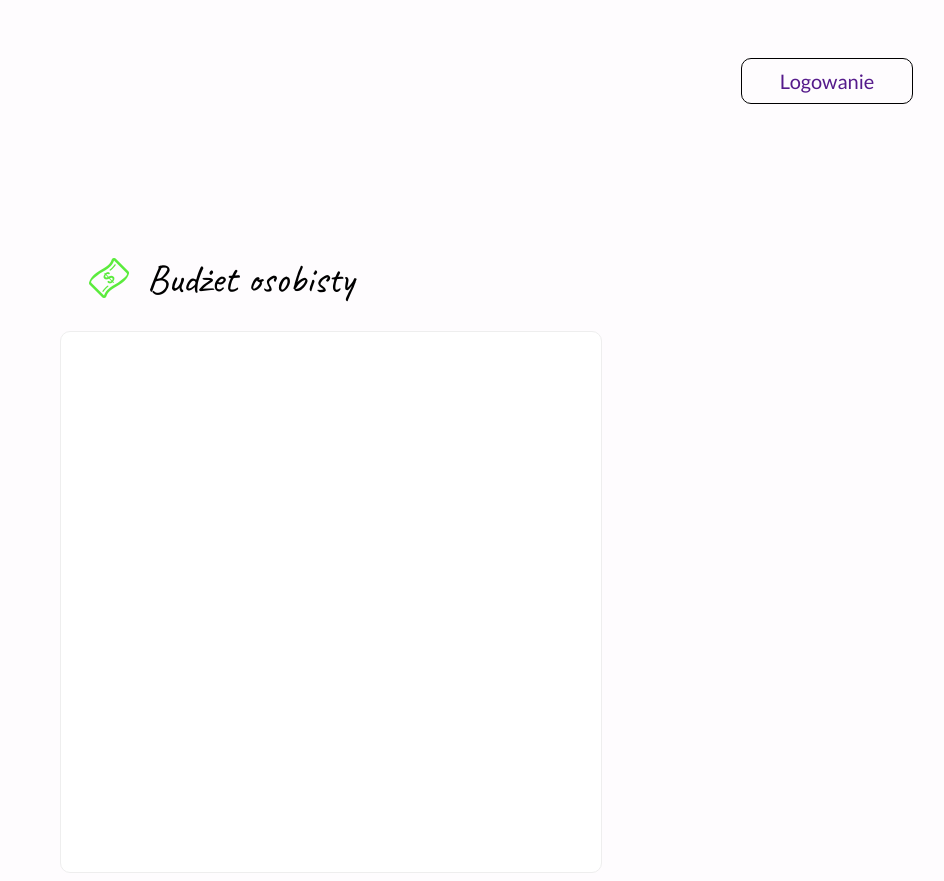
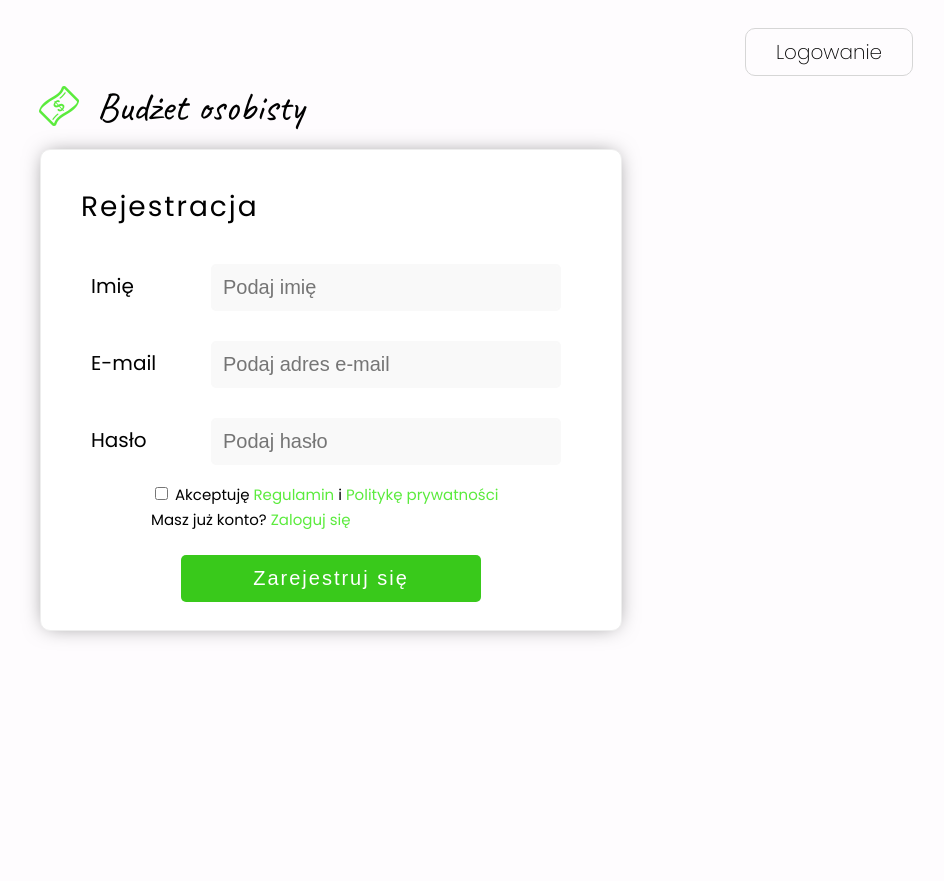
Before and after one commit to pawelmajchrzak/PersonalBudgetWEB, a PHP site: page /registration.html in a window 1280 px wide. Shown: the whole page, without its empty margins (309-1253 px from the left). After the commit the page ends 639 px from the top, so only its background shows below. Run offline with PHP 8.4, Linux system fonts and the light colour scheme.

Commit message:
register/add labels and button submit

```diff
--- a/registration.html
+++ b/registration.html
@@ -9,10 +9,13 @@
 	<meta name="description" content="Budżet osobisty to aplikacja internetowa, która pozwoli Tobie oraz Twojej rodzinie lepiej zarządzać finansami. Dzięki niej, zobaczysz trendy swoich przychodów i wydatków oraz analizę bilansu - co w pewnością pozwoli Ci podjąć pewne przemyślane kroki w celu polepszenia swojej sytuacji materialnej!" />
 	<meta name="keywords" content="budżet, osobisty, personal, budget, przychody, wydatki, bilans, finanse, rodzinny, aplikacja, internetowa, oszczędności, portfel" />
 
+
+
 	<link rel="stylesheet" href="style.css" type="text/css" />
 	<link rel="preconnect" href="https://fonts.gstatic.com">
 	<link href="https://fonts.googleapis.com/css2?family=Caveat&family=Lato:wght@300;400;700&family=Poppins:wght@200;400&display=swap" rel="stylesheet">
 	<link rel="stylesheet" href="css/fontello.css" type="text/css" />
+	<link rel="icon" href="image/logo.png" type="image/png">
 </head>
 
 <body>
@@ -27,6 +30,48 @@
 	<article>
 
 		<div id="container">
+
+		<header>
+			<h2>Rejestracja</h2>
+		</header>
+
+		<form>
+
+			<label>
+				<div class="textfield"> Imię </div>
+				<div class="textfield"><input type="text" name="name" placeholder="Podaj imię" required></div>
+				<div style="clear: both;"></div>
+			</label>
+
+			<label>
+				<div class="textfield"> E-mail </div>
+				<div class="textfield"> <input type="email" name="email" placeholder="Podaj adres e-mail" required></div>
+				<div style="clear: both;"></div>
+			</label>
+
+			<label>
+			<div class="textfield"> Hasło </div>
+			<div class="textfield"> <input type="password" name="password" placeholder="Podaj hasło" required></div>
+			<div style="clear: both;"></div>
+			</label>
+
+			<div id="regulations">
+				<label>
+					<input type="checkbox" value="a" name="wyp[]" required> Akceptuję <a href="" target="_blank" class="link">Regulamin</a> i <a href="" target="_blank" class="link">Politykę prywatności</a>
+				</label>
+
+				<br />
+				Masz już konto? <a href="" class="link">Zaloguj się</a>
+			</div>
+
+			<div class = "register">
+					<input type="submit" value="Zarejestruj się">
+
+			</div>
+
+		</form>
+
+
 		</div>
 
 
--- a/style.css
+++ b/style.css
@@ -1,26 +1,34 @@
 body
 {
 	background-color: #fefcfe;
-	font-family: 'Lato', sans-serif;
+	font-family: 'Poppins', sans-serif;
 	font-size: 20px;
 }
 
 .button
 {
-
-	margin: 50px;
+	margin-top: 20px;
+	margin-right: 50px;
 	float: right;
 	width: 150px;
-	padding:10px;
+	padding:8px;
+	border: 1px solid #d6d6d6;
+	border-radius: 10px;
+	font-family: 'Poppins', sans-serif;
+	font-weight: 200;
+	color: #000;
 	text-align: center;
-	border: 1px solid #000;
-	border-radius: 10px;
+}
+
+.button:hover
+{
+	background-color: #e6e6e6;
 }
 
 header
 {
-	margin-top: 100px;
-	width: 500px;
+
+	width: 600px;
 	margin-left: auto;
 	margin-right: auto;
 }
@@ -30,6 +38,9 @@ h1.logo
 	font-size: 40px;
 	font-weight: 400;
 	font-family: 'Caveat', cursive;
+	line-height: 40px;
+	margin-top: 10px;
+	margin-bottom: 22px;
 }
 #container
 {
@@ -37,9 +48,106 @@ h1.logo
 	margin-left: auto;
 	margin-right: auto;
 	width: 500px;
-	height: 500px;
+	height: 440px;
 	border: 1px solid #eee;
 	border-radius: 10px;
+	padding: 20px 40px;
+	webkit-box-shadow: 0px 0px 21px -6px rgba(122,122,122,1);
+	-moz-box-shadow: 0px 0px 21px -6px rgba(122,122,122,1);
+	box-shadow: 0px 0px 21px -6px rgba(122,122,122,1);
+}
 
-	padding: 20px;
+h2
+{
+	font-weight: 400;
+	letter-spacing: 2px;
+	font-size: 28px;
+	line-height: 28px;
 }
+
+input[type=text],
+input[type=password],
+input[type=email]
+{
+	width: 350px;
+	background-color: #f9f9f9;
+	color: #666;
+	border: 2px solid #f9f9f9;
+	border-radius: 5px;
+	font-size: 20px;
+	padding: 10px;
+	box-sizing: border-box;
+	outline: none;
+}
+
+input[type=text]:focus,
+input[type=password]:focus,
+input[type=email]:focus
+{
+	border: 2px solid #5BEB3D;
+	background-color: #fff;
+}
+
+input[type=text]:hover,
+input[type=password]:hover,
+input[type=email]:hover
+{
+	background-color: #fff;
+}
+
+input[type=submit]
+{
+	margin-left: 100px;
+	width: 300px;
+	background-color: #39C91B;
+	color: white;
+	border: none;
+	border-radius: 5px;
+	font-size: 20px;
+	padding: 12px;
+	margin-top: 23px;
+	cursor: pointer;
+	letter-spacing: 2px;
+	outline: none;
+}
+
+input[type=submit]:hover
+{
+	background-color: #15971b;
+}
+
+
+.textfield
+{
+	float: left;
+	width: 100px;
+	font-size: 20px;
+	padding: 10px;
+	margin-top: 10px;
+	line-height: 45px;
+}
+
+#regulations
+{
+	margin-top: 7px;
+	margin-left: 70px;
+	line-height: 25px;
+	font-size: 15px;
+}
+
+.link
+{
+	color: #5BEB3D;
+	text-decoration: none;
+}
+
+.link:hover
+{
+	text-decoration: underline;
+}
+
+.register
+{
+	margin-left: auto;
+	margin-right: auto;
+}
```
Also changed, not shown: image/karta.png (added), image/logo.png (added).
